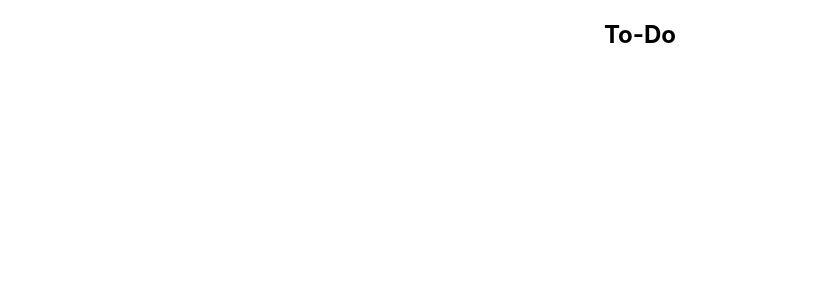
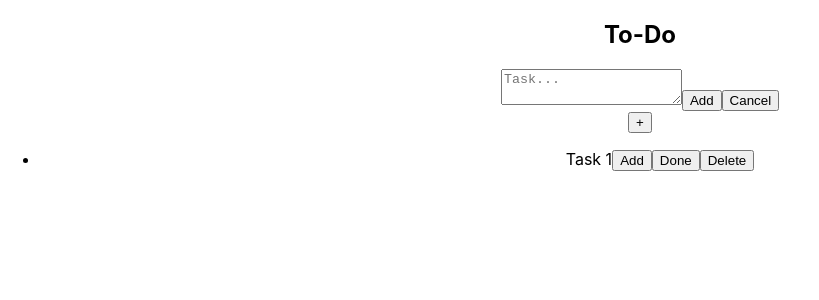
Before and after one commit to EnriqueSaracho/skills-tracker, a React (Create React App) app: page / in a window 1280 px wide. Shown: the top 300 px of the page, without its empty margins (0-819 px from the left). Built offline with nearby package versions, Linux system fonts and the light colour scheme.

Commit message:
Made blueprint for ToDoList.js return

```diff
--- a/src/components/ToDoList.js
+++ b/src/components/ToDoList.js
@@ -2,6 +2,19 @@ export default function ToDoList() {
   return (
     <div className="container">
       <h2>To-Do</h2>
+      <div className="newTask">
+        <textarea placeholder="Task..."></textarea>
+        <button>Add</button>
+        <button>Cancel</button>
+      </div>
+      <button>+</button>
+      <ul>
+        <li>
+          Task 1<button>Add</button>
+          <button>Done</button>
+          <button>Delete</button>
+        </li>
+      </ul>
     </div>
   );
 }
```
